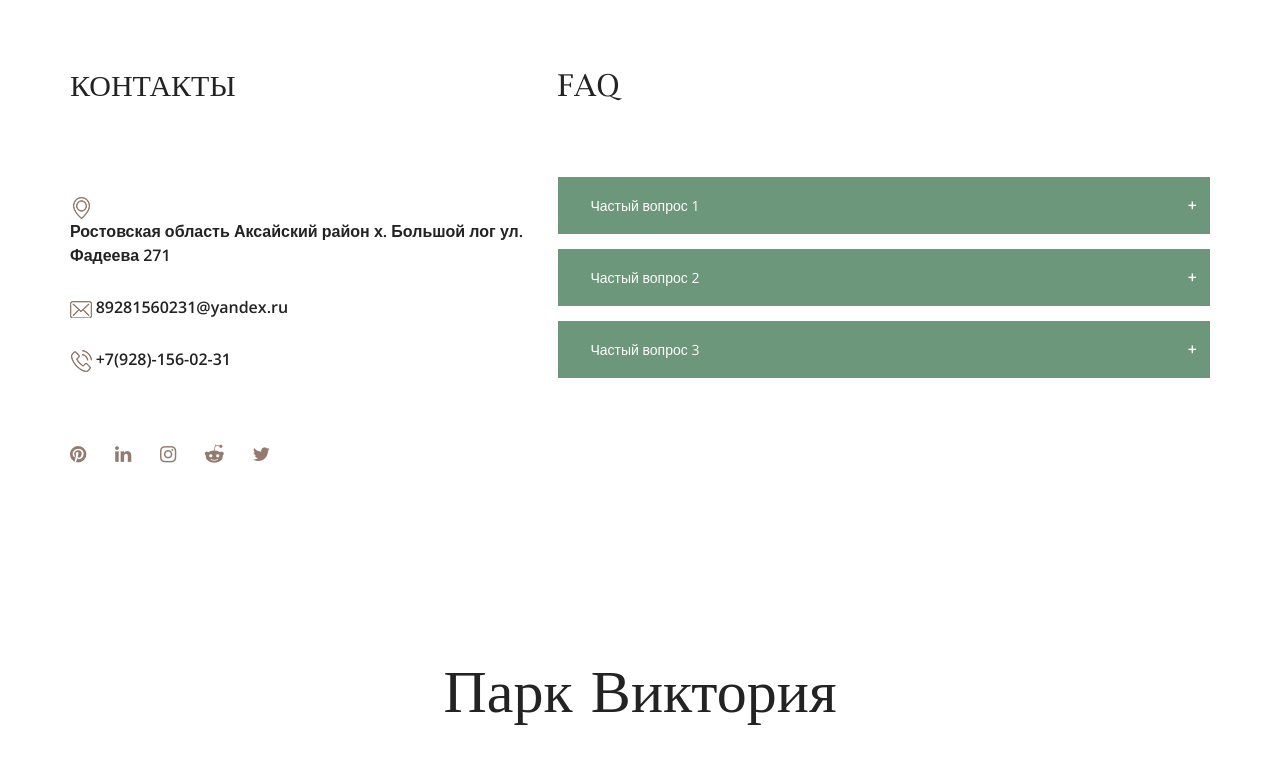
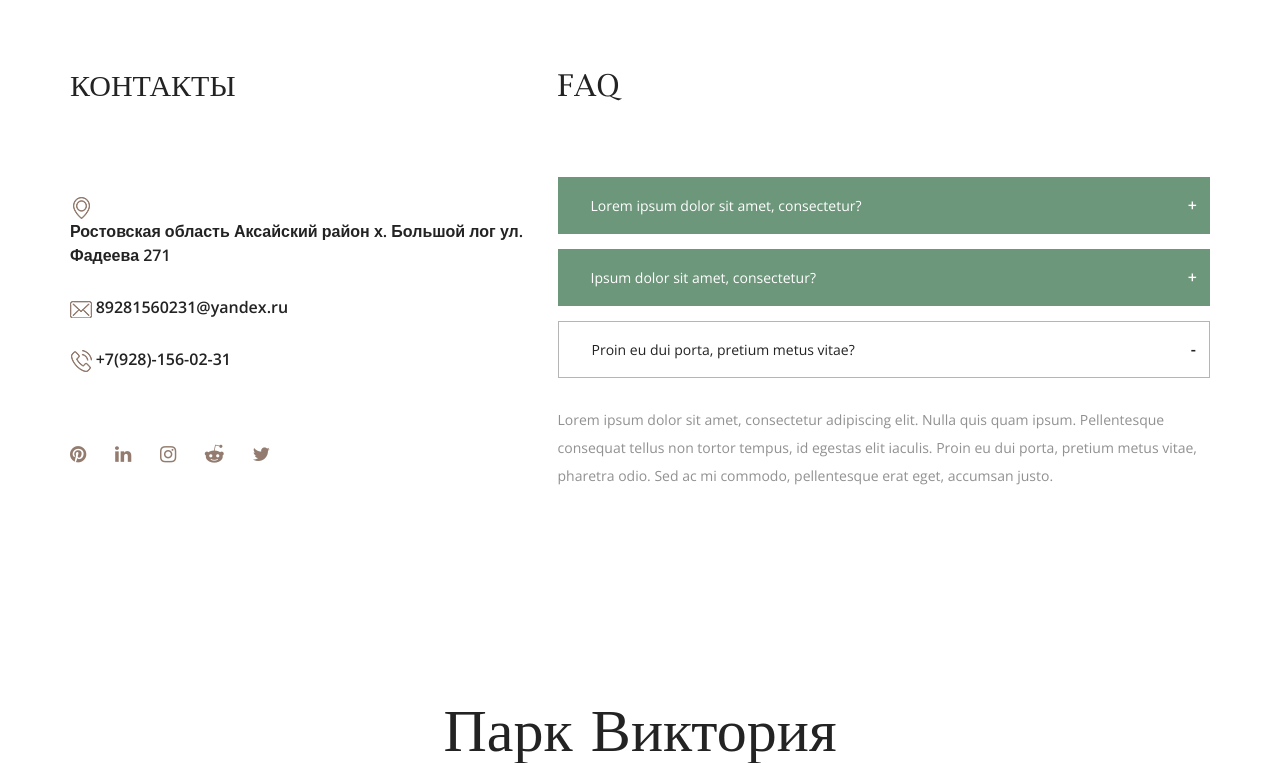
Before and after one commit to Dim-Nike/park_Victoria, a Django app: page /contact/ in a window 1280 px wide. Shown: the part 424-1187 px from the top of the page. Run offline with Django 4.2, Linux system fonts and the light colour scheme; some libraries are stand-ins or nearby versions.

Commit message:
set contact

```diff
--- a/park_Victoria/main/templates/main/contacts.html
+++ b/park_Victoria/main/templates/main/contacts.html
@@ -151,23 +151,23 @@
 							<div class="accordions">
 
 								<div class="accordion_container">
-									<div class="accordion d-flex flex-row align-items-center"><div>Частый вопрос 1</div></div>
+									<div class="accordion d-flex flex-row align-items-center"><div>Lorem ipsum dolor sit amet, consectetur?</div></div>
 									<div class="accordion_panel">
-										<p>Ответ Ответ Ответ Ответ Ответ Ответ Ответ Ответ Ответ Ответ Ответ Ответ Ответ Ответ Ответ Ответ Ответ Ответ Ответ Ответ</p>
+										<p>Lorem ipsum dolor sit amet, consectetur adipiscing elit. Nulla quis quam ipsum. Pellentesque consequat tellus non tortor tempus, id egestas elit iaculis. Proin eu dui porta, pretium metus vitae, pharetra odio. Sed ac mi commodo, pellentesque erat eget, accumsan justo.</p>
 									</div>
 								</div>
 
 								<div class="accordion_container">
-									<div class="accordion d-flex flex-row align-items-center"><div>Частый вопрос 2</div></div>
+									<div class="accordion d-flex flex-row align-items-center"><div>Ipsum dolor sit amet, consectetur?</div></div>
 									<div class="accordion_panel">
-										<p>Ответ Ответ Ответ Ответ Ответ Ответ Ответ Ответ Ответ Ответ Ответ Ответ Ответ Ответ Ответ Ответ Ответ Ответ Ответ Ответ</p>
+										<p>Lorem ipsum dolor sit amet, consectetur adipiscing elit. Nulla quis quam ipsum. Pellentesque consequat tellus non tortor tempus, id egestas elit iaculis. Proin eu dui porta, pretium metus vitae, pharetra odio. Sed ac mi commodo, pellentesque erat eget, accumsan justo.</p>
 									</div>
 								</div>
 
 								<div class="accordion_container">
-									<div class="accordion d-flex flex-row align-items-center"><div>Частый вопрос 3</div></div>
+									<div class="accordion d-flex flex-row align-items-center active"><div>Proin eu dui porta, pretium metus vitae?</div></div>
 									<div class="accordion_panel">
-										<p>Ответ Ответ Ответ Ответ Ответ Ответ Ответ Ответ Ответ Ответ Ответ Ответ Ответ Ответ Ответ Ответ Ответ Ответ Ответ Ответ</p>
+										<p>Lorem ipsum dolor sit amet, consectetur adipiscing elit. Nulla quis quam ipsum. Pellentesque consequat tellus non tortor tempus, id egestas elit iaculis. Proin eu dui porta, pretium metus vitae, pharetra odio. Sed ac mi commodo, pellentesque erat eget, accumsan justo.</p>
 									</div>
 								</div>
 
```
